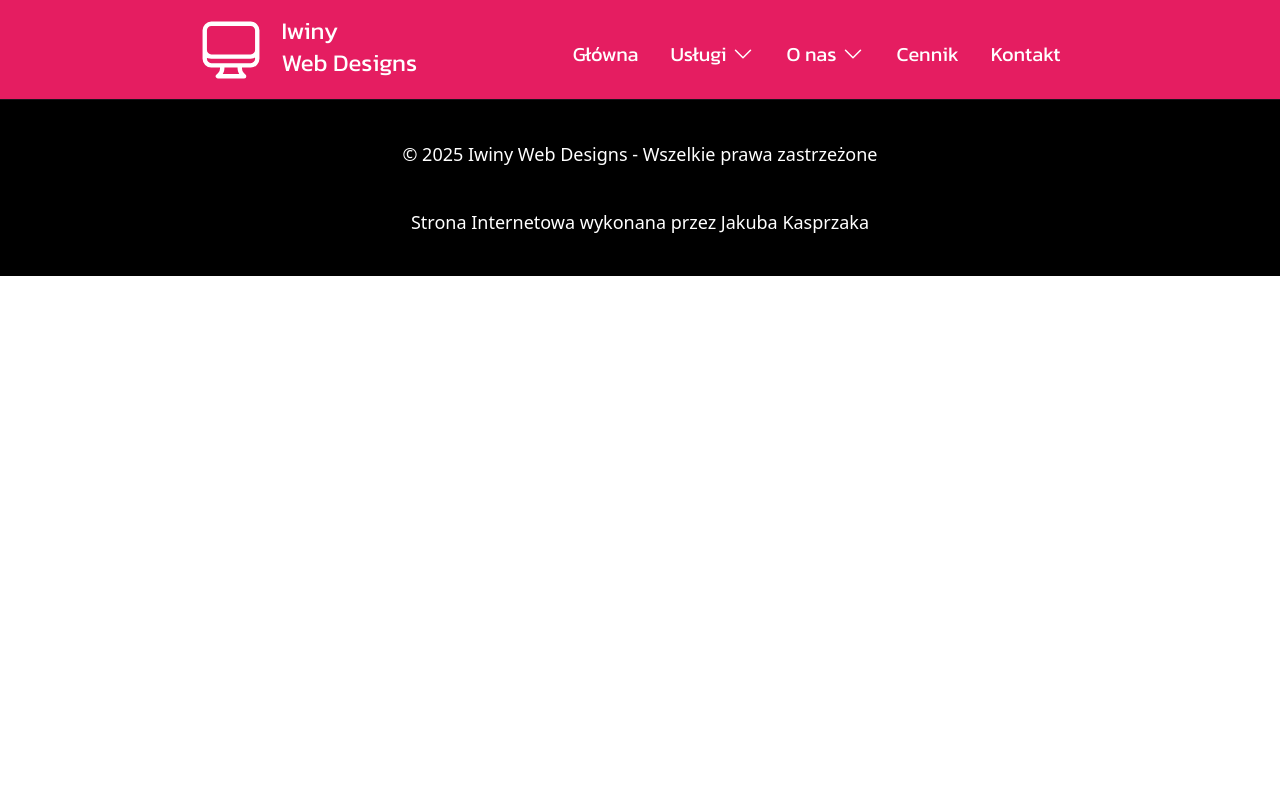
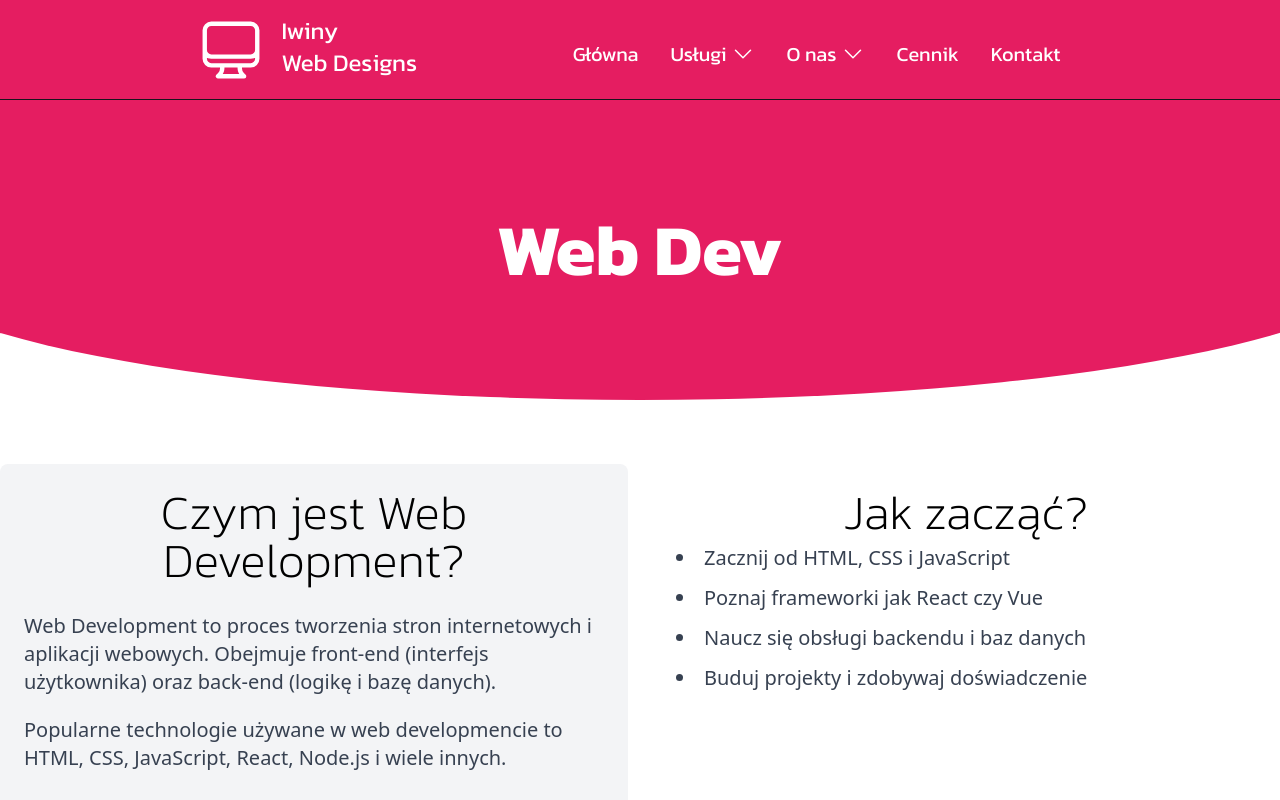
Before and after one commit to ToNieKuba1234/Iwiny-Web-Designs, a React (Create React App) app: page /#/webdev in a window 1280 px wide. Built offline with nearby package versions, Linux system fonts and the light colour scheme; a web font is replaced by a local one.

Commit message:
linking subpages

```diff
--- a/src/App.js
+++ b/src/App.js
@@ -10,10 +10,17 @@ import Footer from './components/Footer';
 import Home from './pages/Home';
 import Price from './pages/Price';
 import Contact from './pages/Contact';
+import WebDev from './pages/WebDev';
+import SEO from './pages/SEO';
+import GPA from './pages/GPA';
+import About from './pages/About';
+import FAQ from './pages/FAQ';
+import useScrollToTop from './hooks/ScrollToTop';
 
 function App() {
   const [mobileMenu, setMobileMenu] = useState(false);
 
+  useScrollToTop();
   return (
     <div className="w-screen h-screen overflow-x-hidden">
       <Navbar setMobileMenu={setMobileMenu} mobileMenu={mobileMenu} />
@@ -23,6 +30,11 @@ function App() {
         <Route path="/" element={<Home />} />
         <Route path="/cennik" element={<Price />} />
         <Route path='/kontakt' element={<Contact />} />
+        <Route path='/webdev' element={<WebDev />}/>
+        <Route path='/seo' element={<SEO />} />
+        <Route path='/gpa' element={<GPA />} />
+        <Route path='/onas' element={<About />} />
+        <Route path='/faq' element={<FAQ/>} />
       </Routes>
 
       <Footer />
--- a/src/components/MobileMenu.jsx
+++ b/src/components/MobileMenu.jsx
@@ -72,8 +72,8 @@ export default function MobileMenu( { mobileMenu } ) {
 
                 {/* Te od O nas */}
                 <ul className={`${aboutList ? 'flex' : 'hidden'} flex-col justify-center w-full`}>
-                        <li className="flex justify-center w-full px-8 py-4 bg-[#b32655] active:bg-[#7e1d3d]">O nas</li>
-                        <li className="flex justify-center w-full px-8 py-4 bg-[#b32655] hover:active:bg-[#7e1d3d]">FAQ</li>
+                    <li className="flex justify-center w-full px-8 py-4 bg-[#b32655] active:bg-[#7e1d3d]" onClick={() => navigate("/onas")}>O nas</li>
+                    <li className="flex justify-center w-full px-8 py-4 bg-[#b32655] hover:active:bg-[#7e1d3d]" onClick={() => navigate("/faq")}>FAQ</li>
                 </ul>
 
 
--- a/src/components/Navbar.jsx
+++ b/src/components/Navbar.jsx
@@ -41,9 +41,9 @@ export default function Navbar({ setMobileMenu, mobileMenu }) {
                         </div>
 
                         <ul className="absolute invisible text-white transition-all duration-300 rounded-lg shadow-lg opacity-0 bg-[#b32655] mt-16-2 w- group-hover:opacity-100 group-hover:visible group-hover:translate-y-1">
-                            <li className="p-2 rounded-lg min-w-[200px] hover:bg-[#9b234b] active:bg-[#7e1d3d]">Web Dev</li>
-                            <li className="p-2 rounded-lg min-w-[200px] hover:bg-[#9b234b] active:bg-[#7e1d3d]">SEO</li>
-                            <li className="p-2 rounded-lg min-w-[200px] hover:bg-[#9b234b] active:bg-[#7e1d3d]">Google PPC Ads</li>
+                            <li className="p-2 rounded-lg min-w-[200px] hover:bg-[#9b234b] active:bg-[#7e1d3d]" onClick={() => navigate("/webdev")}>Web Dev</li>
+                            <li className="p-2 rounded-lg min-w-[200px] hover:bg-[#9b234b] active:bg-[#7e1d3d]" onClick={() => navigate("/seo")}>SEO</li>
+                            <li className="p-2 rounded-lg min-w-[200px] hover:bg-[#9b234b] active:bg-[#7e1d3d]" onClick={() => navigate("/gpa")}>Google PPC Ads</li>
                         </ul>
                     </li>
                     <li className="relative text-xl text-white cursor-pointer font-kanit group">
@@ -62,8 +62,8 @@ export default function Navbar({ setMobileMenu, mobileMenu }) {
                         </div>
 
                         <ul className="absolute invisible text-white transition-all duration-300 rounded-lg shadow-lg opacity-0 bg-[#b32655] mt-16-2 w- group-hover:opacity-100 group-hover:visible group-hover:translate-y-1">
-                            <li className="p-2 rounded-lg min-w-[200px] hover:bg-[#9b234b] active:bg-[#7e1d3d]">O nas</li>
-                            <li className="p-2 rounded-lg min-w-[200px] hover:bg-[#9b234b] active:bg-[#7e1d3d]">FAQ</li>
+                            <li className="p-2 rounded-lg min-w-[200px] hover:bg-[#9b234b] active:bg-[#7e1d3d]" onClick={() => navigate("/onas")}>O nas</li>
+                            <li className="p-2 rounded-lg min-w-[200px] hover:bg-[#9b234b] active:bg-[#7e1d3d]" onClick={() => navigate("/faq")}>FAQ</li>
                         </ul>
                     </li>
 
--- /dev/null
+++ b/src/hooks/ScrollToTop.jsx
@@ -0,0 +1,12 @@
+import { useEffect } from "react";
+import { useLocation } from "react-router-dom";
+
+const useScrollToTop = () => {
+  const { pathname } = useLocation();
+
+  useEffect(() => {
+    window.scrollTo(0, 0);
+  }, [pathname]);
+};
+
+export default useScrollToTop;
--- /dev/null
+++ b/src/pages/About.jsx
@@ -0,0 +1,9 @@
+import React from 'react'
+
+export default function About() {
+  return (
+    <div>
+
+    </div>
+  )
+}
--- /dev/null
+++ b/src/pages/FAQ.jsx
@@ -0,0 +1,9 @@
+import React from 'react'
+
+export default function FAQ() {
+  return (
+    <div>
+
+    </div>
+  )
+}
--- /dev/null
+++ b/src/pages/GPA.jsx
@@ -0,0 +1,33 @@
+import React from 'react';
+
+export default function GPA() {
+  return (
+    <div className='flex flex-col justify-between min-h-screen'>
+      <div className='bottom-0 left-0 w-[120%] h-[300px] bg-[#e51d61] rounded-b-[100%] -ml-[10%] flex justify-center items-center'>
+        <p className='font-bold text-white text-7xl font-kanit'>GPA</p>
+      </div>
+      <div className='flex flex-col gap-6 py-16 mx-auto max-w-[100rem] lg:flex-row flex-grow'>
+        <div className='flex flex-col flex-1 p-6 bg-gray-100 border-gray-300 rounded-lg gap-y-5'>
+          <h3 className='mb-2 text-3xl text-center lg:text-4xl xl:text-5xl font-kanit font-extralight'>Czym jest GPA?</h3>
+          <p className='text-lg text-gray-700 sm:text-xl'>
+            GPA to proces tworzenia stron internetowych i aplikacji webowych.
+            Obejmuje front-end (interfejs użytkownika) oraz back-end (logikę i bazę danych).
+          </p>
+          <p className='text-lg text-gray-700 sm:text-xl'>
+            Popularne technologie używane w web developmencie to HTML, CSS, JavaScript, React, Node.js i wiele innych.
+          </p>
+        </div>
+
+        <div className='flex flex-col justify-between flex-1 h-full p-6 bg-white border-gray-300 rounded-lg'>
+          <h3 className='mb-2 text-3xl text-center lg:text-4xl xl:text-5xl font-kanit font-extralight'>Jak zacząć?</h3>
+          <ul className='space-y-3 text-lg text-gray-700 list-disc list-inside sm:text-xl'>
+            <li>Zacznij od HTML, CSS i JavaScript</li>
+            <li>Poznaj frameworki jak React czy Vue</li>
+            <li>Naucz się obsługi backendu i baz danych</li>
+            <li>Buduj projekty i zdobywaj doświadczenie</li>
+          </ul>
+        </div>
+      </div>
+    </div>
+  );
+}
--- /dev/null
+++ b/src/pages/SEO.jsx
@@ -0,0 +1,33 @@
+import React from 'react';
+
+export default function SEO() {
+  return (
+    <div className='flex flex-col justify-between min-h-screen'>
+      <div className='bottom-0 left-0 w-[120%] h-[300px] bg-[#e51d61] rounded-b-[100%] -ml-[10%] flex justify-center items-center'>
+        <p className='font-bold text-white text-7xl font-kanit'>SEO</p>
+      </div>
+      <div className='flex flex-col gap-6 py-16 mx-auto max-w-[100rem] lg:flex-row flex-grow'>
+        <div className='flex flex-col flex-1 p-6 bg-gray-100 border-gray-300 rounded-lg gap-y-5'>
+          <h3 className='mb-2 text-3xl text-center lg:text-4xl xl:text-5xl font-kanit font-extralight'>Czym jest SEO?</h3>
+          <p className='text-lg text-gray-700 sm:text-xl'>
+            SEO to proces tworzenia stron internetowych i aplikacji webowych.
+            Obejmuje front-end (interfejs użytkownika) oraz back-end (logikę i bazę danych).
+          </p>
+          <p className='text-lg text-gray-700 sm:text-xl'>
+            Popularne technologie używane w web developmencie to HTML, CSS, JavaScript, React, Node.js i wiele innych.
+          </p>
+        </div>
+
+        <div className='flex flex-col justify-between flex-1 h-full p-6 bg-white border-gray-300 rounded-lg'>
+          <h3 className='mb-2 text-3xl text-center lg:text-4xl xl:text-5xl font-kanit font-extralight'>Jak zacząć?</h3>
+          <ul className='space-y-3 text-lg text-gray-700 list-disc list-inside sm:text-xl'>
+            <li>Zacznij od HTML, CSS i JavaScript</li>
+            <li>Poznaj frameworki jak React czy Vue</li>
+            <li>Naucz się obsługi backendu i baz danych</li>
+            <li>Buduj projekty i zdobywaj doświadczenie</li>
+          </ul>
+        </div>
+      </div>
+    </div>
+  );
+}
--- /dev/null
+++ b/src/pages/WebDev.jsx
@@ -0,0 +1,33 @@
+import React from 'react';
+
+export default function WebDev() {
+  return (
+    <div className='flex flex-col justify-between min-h-screen'>
+      <div className='bottom-0 left-0 w-[120%] h-[300px] bg-[#e51d61] rounded-b-[100%] -ml-[10%] flex justify-center items-center'>
+        <p className='font-bold text-white text-7xl font-kanit'>Web Dev</p>
+      </div>
+      <div className='flex flex-col gap-6 py-16 mx-auto max-w-[100rem] lg:flex-row flex-grow'>
+        <div className='flex flex-col flex-1 p-6 bg-gray-100 border-gray-300 rounded-lg gap-y-5'>
+          <h3 className='mb-2 text-3xl text-center lg:text-4xl xl:text-5xl font-kanit font-extralight'>Czym jest Web Development?</h3>
+          <p className='text-lg text-gray-700 sm:text-xl'>
+            Web Development to proces tworzenia stron internetowych i aplikacji webowych.
+            Obejmuje front-end (interfejs użytkownika) oraz back-end (logikę i bazę danych).
+          </p>
+          <p className='text-lg text-gray-700 sm:text-xl'>
+            Popularne technologie używane w web developmencie to HTML, CSS, JavaScript, React, Node.js i wiele innych.
+          </p>
+        </div>
+
+        <div className='flex flex-col justify-between flex-1 h-full p-6 bg-white border-gray-300 rounded-lg'>
+          <h3 className='mb-2 text-3xl text-center lg:text-4xl xl:text-5xl font-kanit font-extralight'>Jak zacząć?</h3>
+          <ul className='space-y-3 text-lg text-gray-700 list-disc list-inside sm:text-xl'>
+            <li>Zacznij od HTML, CSS i JavaScript</li>
+            <li>Poznaj frameworki jak React czy Vue</li>
+            <li>Naucz się obsługi backendu i baz danych</li>
+            <li>Buduj projekty i zdobywaj doświadczenie</li>
+          </ul>
+        </div>
+      </div>
+    </div>
+  );
+}
```
Lines whose indentation alone changed are shown as unchanged.
